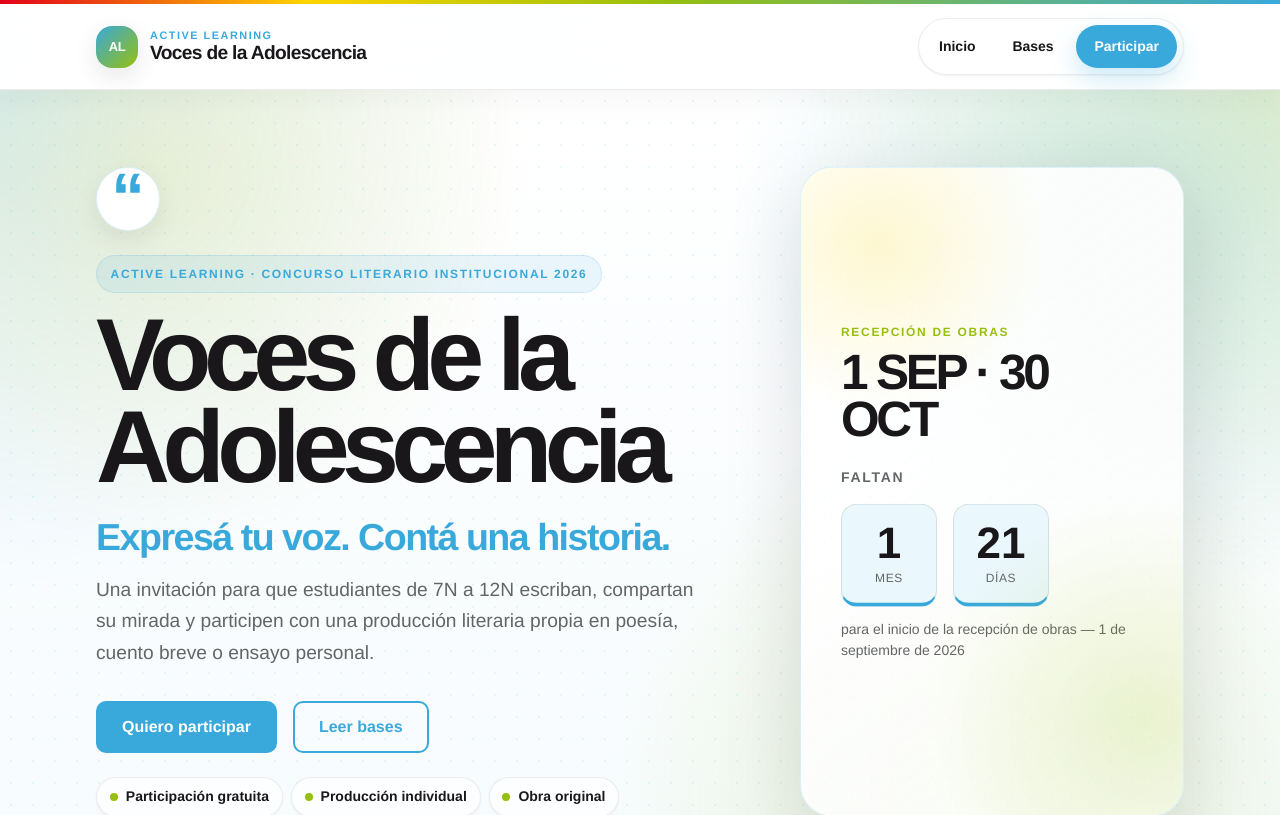
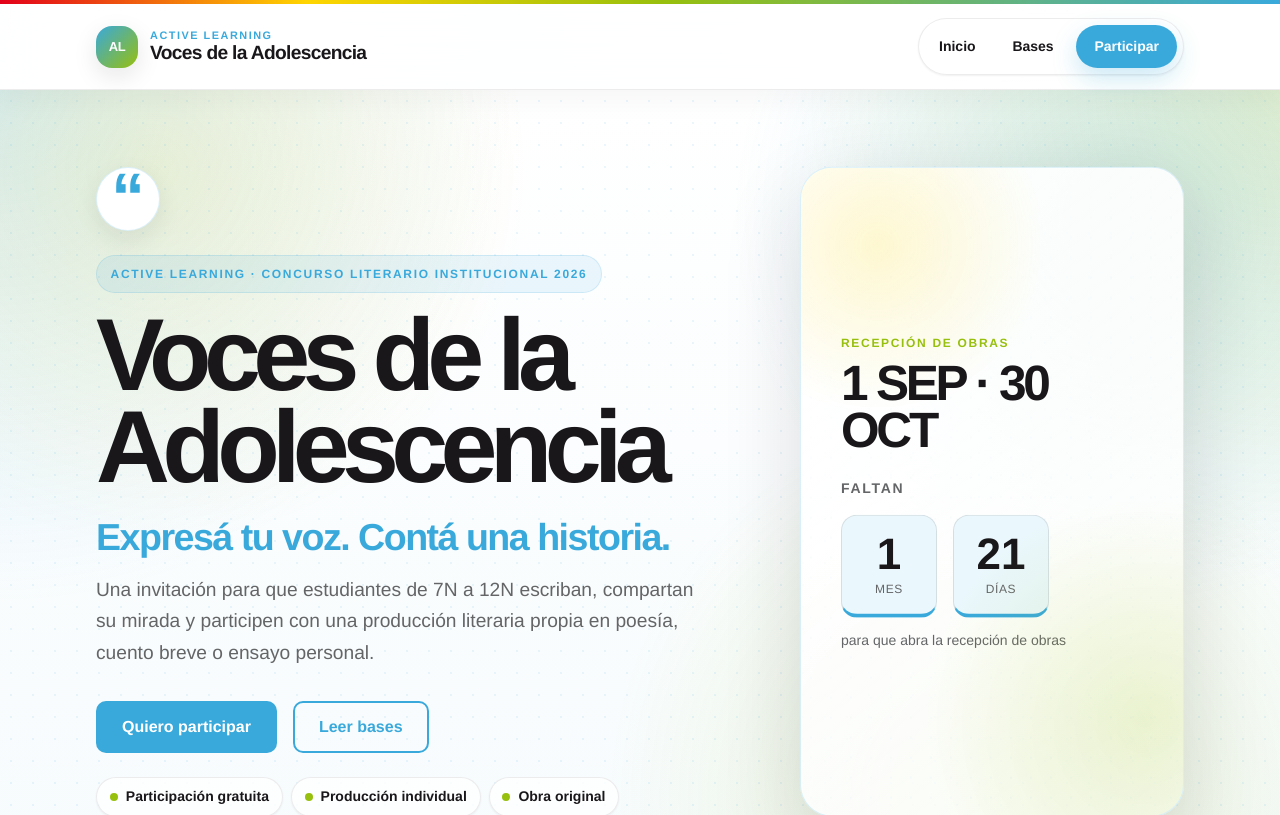
Before and after one commit to sophieblousson/voces-de-la-adolescencia, a Next.js app: page / in a window 1280 px wide. Shown: the top 815 px of the page. Built offline with nearby package versions, Linux system fonts and the light colour scheme.

Commit message:
Update countdown caption text

```diff
--- a/components/home/Countdown.tsx
+++ b/components/home/Countdown.tsx
@@ -58,8 +58,8 @@ export default function Countdown() {
         </div>
       </div>
       <p className={styles.caption}>
-        para el inicio de la recepción de obras — 1 de septiembre de 2026
-      </p>
+  para que abra la recepción de obras
+</p>
     </div>
   );
 }
```
